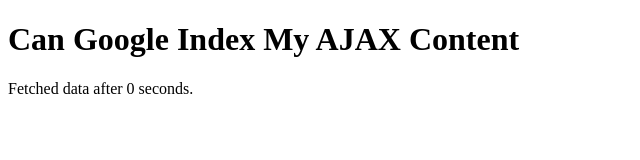
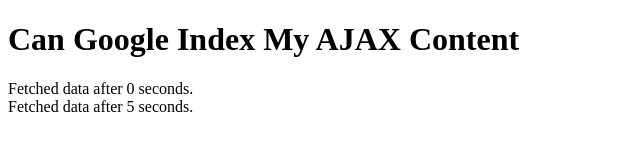
Before and after one commit to eLod/cgimac, a plain HTML site: page index.html in a window 1280 px wide. Shown: the whole page, without its empty margins (0-640 px from the left). Drawn offline with nearby package versions, Linux system fonts and the light colour scheme.

Commit message:
Better timing.

```diff
--- a/index.html
+++ b/index.html
@@ -8,15 +8,17 @@
   <h1>Can Google Index My AJAX Content</h1>
   <script type="text/javascript">
     $(function() {
-      function repeatGet(step) {
-        window.setTimeout(function() {
+      var step = 0;
+      function get () {
+        (function(step) {
           $.get("", function () {
             $("body").append('<section>Fetched data after ' + step * 5 + ' seconds.</section>');
-            repeatGet(step + 1);
           });
-        }, step * 5000)
+        })(step);
+        step = step + 1;
       }
-      repeatGet(0);
+      get();
+      window.setInterval(get, 5000);
     });
   </script>
 </body>
```
